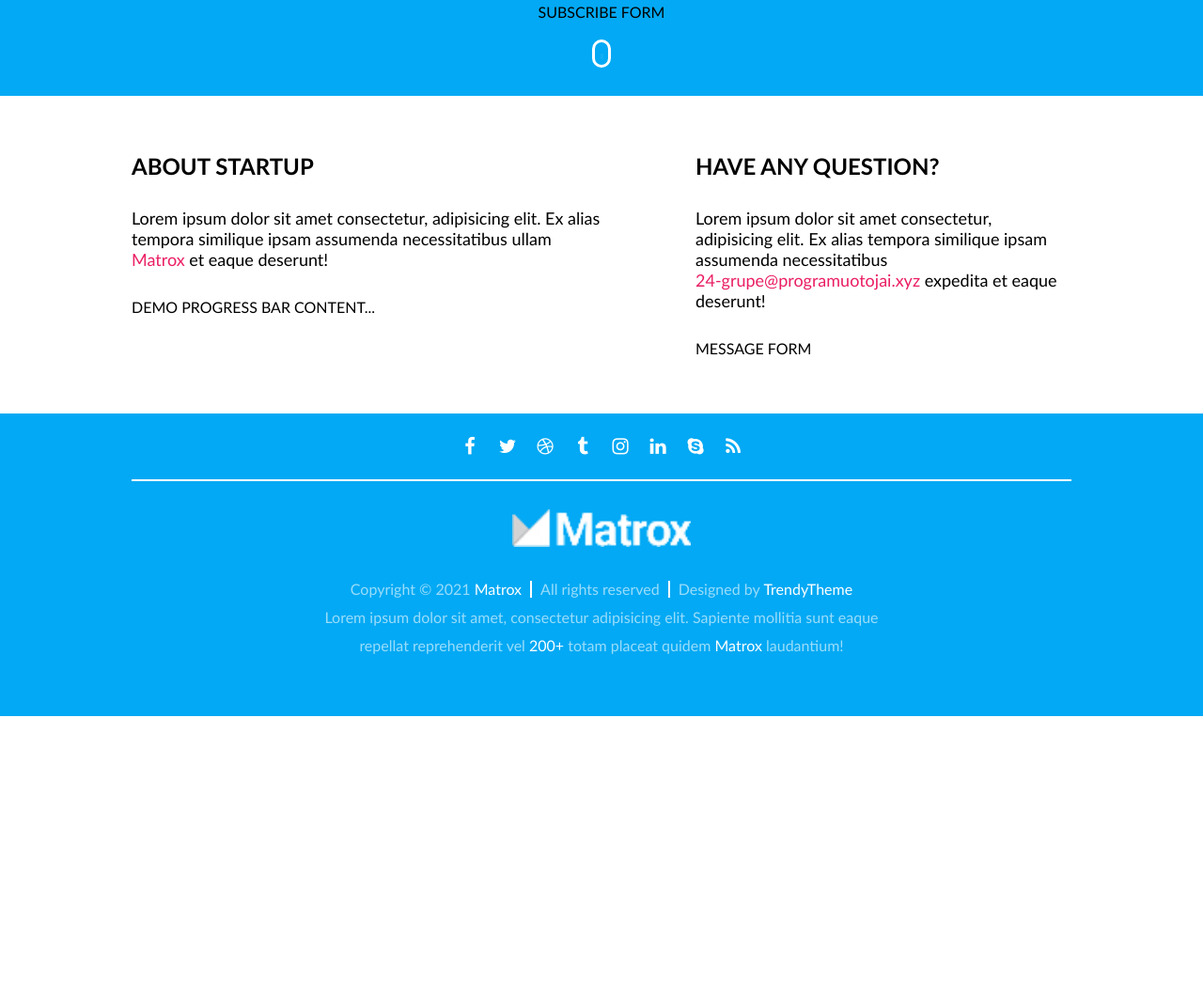
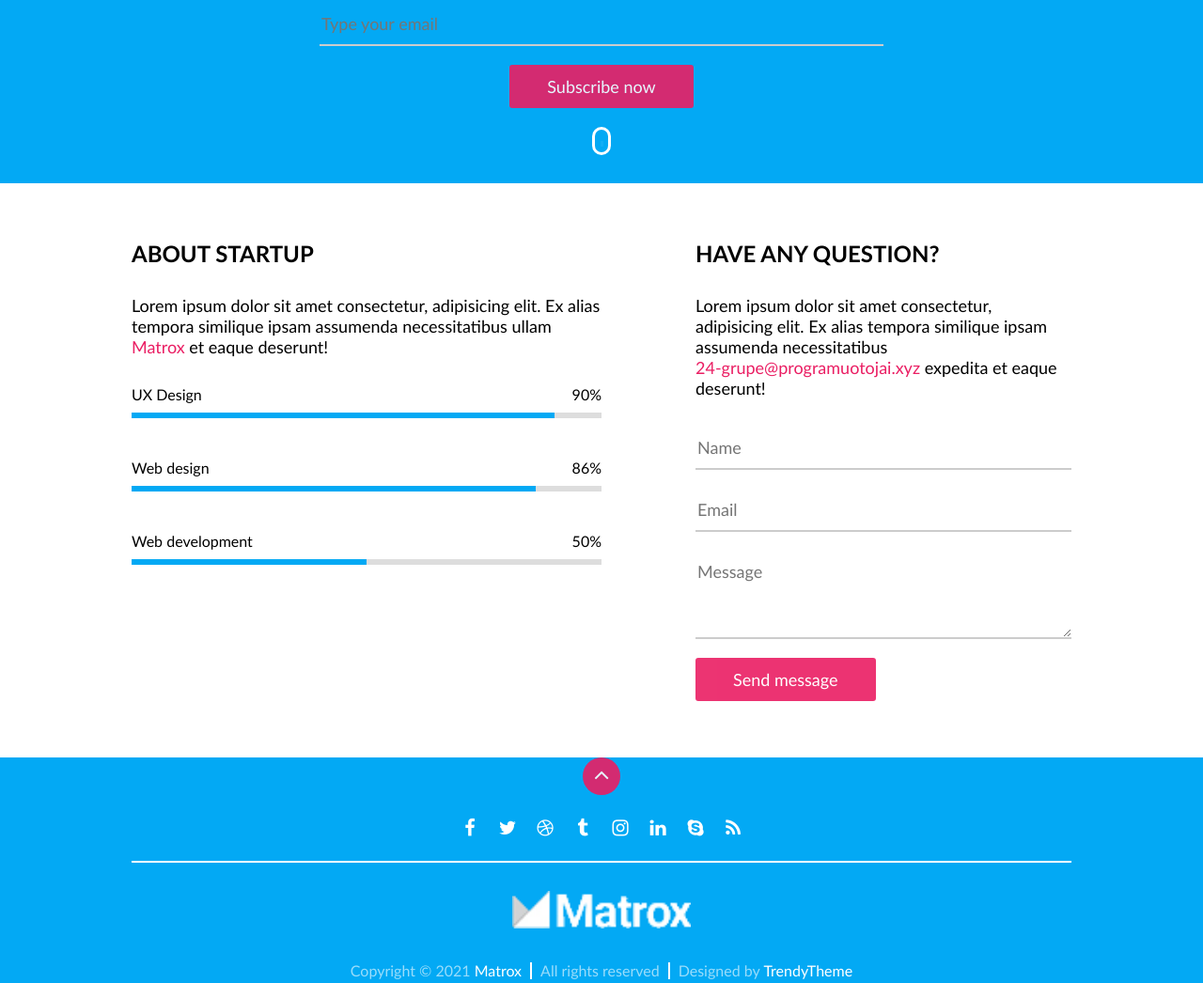
Before and after one commit to Ashtunkojis/5-coming-soon, a plain HTML site: page index.html in a window 1280 px wide. Shown: the part 436-1482 px from the top of the page at 94% size. Before the commit the page ends 1198 px from the top, so only its background shows below. Drawn offline with Linux system fonts and the light colour scheme.

Commit message:
bars fixed

```diff
--- a/css/button.css
+++ b/css/button.css
@@ -0,0 +1,27 @@
+.btn {
+    display: inline-block;
+    padding: 13px 40px;
+    font-size: 18px;
+    line-height: 20px;
+    text-align: center;
+    border-radius: 3px;
+    background-color: var(--secondary-color);
+    color: #fff;
+    border: none;
+    cursor: pointer;
+    opacity: 0.9;
+}
+.btn:hover {
+    /* background-color: var(--secondary-color-dark); */
+    /* box-shadow: 0 2px 4px #0005; */
+    opacity: 1;
+}
+
+.btn.fa {
+    height: 40px;
+    width: 40px;
+    padding: 0;
+    font-size: 26px;
+    line-height: 36px;
+    border-radius: 50%;
+}
--- a/index.html
+++ b/index.html
@@ -4,7 +4,12 @@
 <head>
     <meta charset="UTF-8">
     <meta name="viewport" content="width=device-width, initial-scale=1.0">
+    <meta name="description" content="Lets make website great again">
     <title>Coming soon</title>
+    <link rel="shortcut icon" href="./img/favicon.png" type="image/png">
+    <!-- fonts -->
+    <link rel="preconnect" href="https://fonts.gstatic.com">
+    <link href="https://fonts.googleapis.com/css2?family=Raleway:wght@400;700&display=swap" rel="stylesheet">
     <!-- init -->
     <link rel="stylesheet" href="./css/variables.css">
     <link rel="stylesheet" href="./css/reset.css">
@@ -28,8 +33,10 @@
             <h1 class="title">Coming soon</h1>
             <p class="subtitle">Lorem ipsum dolor sit amet, consectetur adipisicing elit. Totam, nam voluptate quibusdam qui beatae similique fuga. Aut suscipit magni sequi!</p>
             <div class="clock"></div>
-            <form>
-                SUBSCRIBE FORM
+            <form class="form">
+                <label for="name">Name</label>
+                <input id="name" data-validation-rule="email" type="email" placeholder="Type your email" required>
+                <button class="btn" type="submit">Subscribe now</button>
             </form>
             <div class="mouse">
                 <div class="wheel"></div>
@@ -49,14 +56,23 @@
             <div class="right-column">
                 <h2 class="block-title">Have any question?</h2>
                 <p class="block-description">Lorem ipsum dolor sit amet consectetur, adipisicing elit. Ex alias tempora similique ipsam assumenda necessitatibus <a href="mailto:24-grupe@programuotojai.xyz">24&#8209;grupe@programuotojai.xyz</a> expedita et eaque deserunt!</p>
-                <form>
-                    MESSAGE FORM
+                <form class="form">
+                    <label for="msg-name">Name</label>
+                    <input id="msg-name" data-validation-rule="name" type="text" placeholder="Name" required>
+                    <label for="msg-email">Email</label>
+                    <input id="msg-email" data-validation-rule="email" type="email" placeholder="Email" required>
+                    <label for="msg">Message</label>
+                    <textarea id="msg" data-validation-rule="text" placeholder="Message" required></textarea>
+                    <button class="btn" type="submit">Send message</button>
                 </form>
             </div>
         </div>
     </main>
 
     <footer class="container bg-main">
+        <div class="row back-to-top">
+            <a href="#" class="btn fa fa-angle-up"></a>
+        </div>
         <div class="row socials"></div>
         <div class="short-row">
             <img class="footer-logo" src="./img/logo-white.png" alt="Footer logo">
--- a/js/components/ProgressBar.js
+++ b/js/components/ProgressBar.js
@@ -9,7 +9,8 @@ class ProgressBar {
     }
 
     init() {
-        if (!this.isValidSelector()) {
+        if (!this.isValidSelector() ||
+            !this.isValidData()) {
             return false;
         }
 
@@ -19,13 +20,13 @@ class ProgressBar {
     isValidSelector() {
         if (typeof this.selector !== 'string' ||
             this.selector === '') {
-            console.error('ERROR: netinkamo formato selectorius.');
+            console.error('ERROR: netinkamo formato this.selector');
             return false;
         }
 
         const DOM = document.querySelector(this.selector);
         if (!DOM) {
-            console.error('ERROR:nurodyto elemento pagal duota selectoriu nera.');
+            console.error('ERROR:nurodyto elemento pagal duota this.selector nera.');
             return false;
         }
         this.DOM = DOM;
@@ -33,8 +34,65 @@ class ProgressBar {
         return true;
     }
 
+    isValidData() {
+        if (!Array.isArray(this.data) ||
+            this.data.length === 0) {
+            console.error('ERROR: netinkamo formato this.data');
+            return false;
+        }
+
+        return true;
+    }
+
+    isValidProgressBar(progressBar) {
+        if (typeof progressBar !== 'object' ||
+            Array.isArray(progressBar) ||
+            progressBar === null ||
+            !progressBar.label ||
+            typeof progressBar.label !== 'string' ||
+            progressBar.label.trim() === '' ||
+            typeof progressBar.value !== 'number' ||
+            !isFinite(progressBar.value) ||
+            progressBar.value > 100 ||
+            progressBar.value < 0) {
+            console.warn('WARNING: netinkamo formato objektas', progressBar);
+            return false;
+        }
+        return true;
+    }
+
+    generateProgressBar(progressBar) {
+        return `<div class="progress-bar">
+                    <div class="texts">
+                        <div class="label">${progressBar.label}</div>
+                        <div class="value">${this.formatNumber(progressBar.value)}%</div>
+                    </div>
+                    <div class="bar">
+                        <div class="progress" style="width: ${progressBar.value}%;">
+                            <div class="loading"></div>
+                        </div>
+                    </div>
+                </div>`;
+    }
+
+    formatNumber(number) {
+        return Math.round(number);
+    }
+
     render() {
-        let HTML = 'DEMO PROGRESS BAR CONTENT...';
+        let HTML = '';
+
+        for (const progress of this.data) {
+            if (!this.isValidProgressBar(progress)) {
+                continue;
+            }
+            HTML += this.generateProgressBar(progress);
+        }
+
+        if (HTML === '') {
+            console.warn('WARNING: this.data neturi nei vieno validaus objekto');
+            return false;
+        }
 
         this.DOM.innerHTML += HTML;
     }
--- a/js/main.js
+++ b/js/main.js
@@ -11,6 +11,5 @@ renderSocials('footer > .socials', socialsData);
 
 new ProgressBar('.left-column', progressBarData);
 
-console.clear();
 
 new Forms();
```
